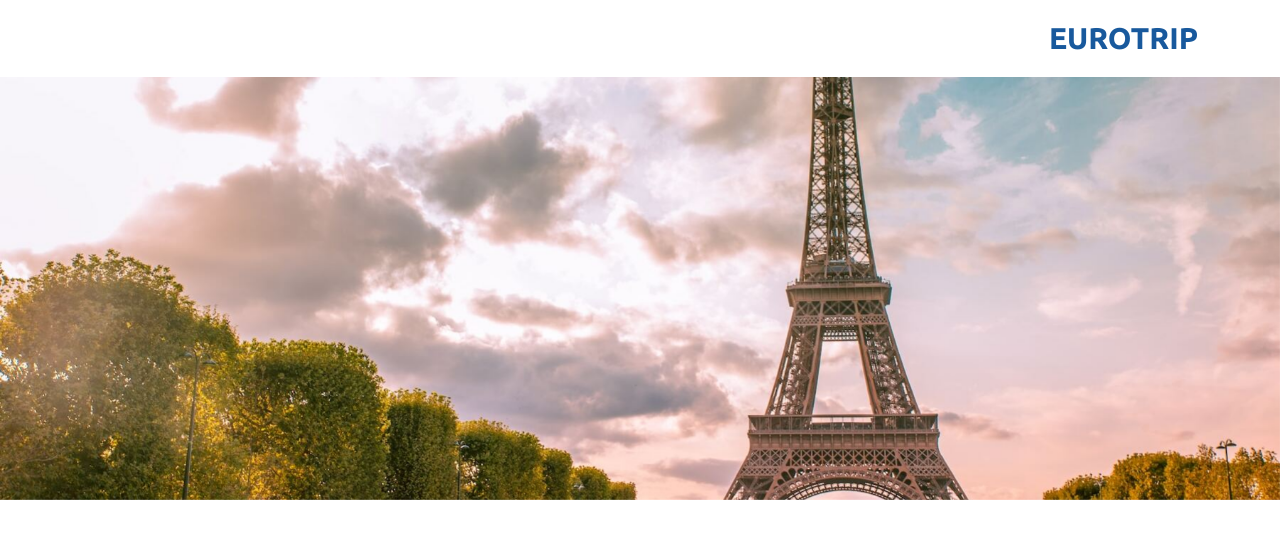
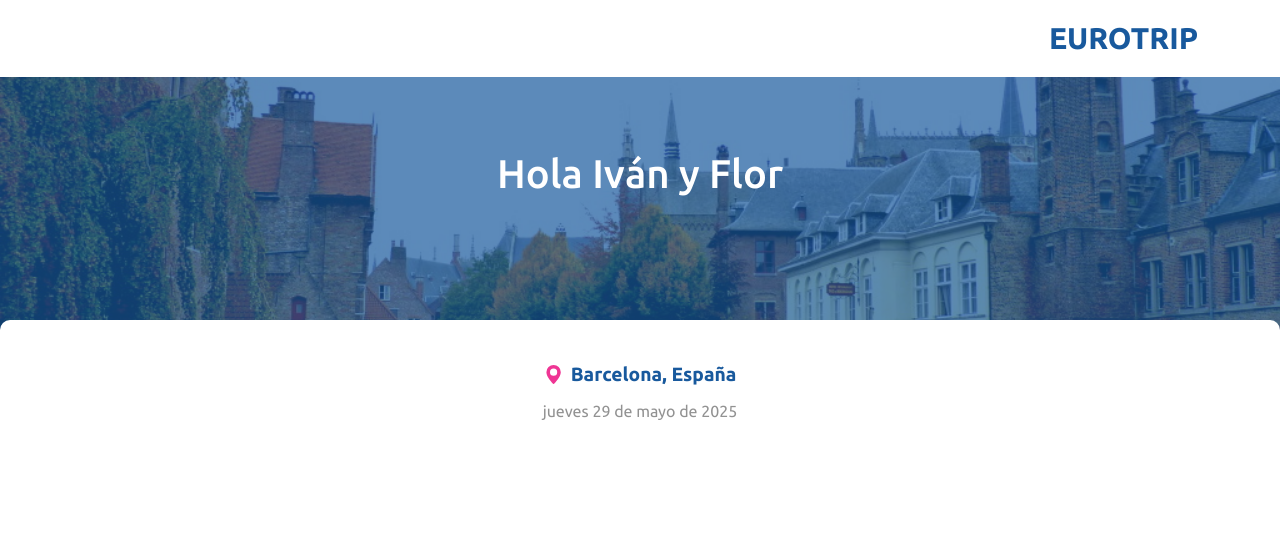
Before and after one commit to santiago-sop/trip-managment, a Next.js app in the folder frontend/: page / in a window 1280 px wide. Shown: the top 538 px of the page. Built offline with nearby package versions, Linux system fonts and the light colour scheme.

Commit message:
fin de la ubicacion

```diff
--- a/frontend/src/app/globals.css
+++ b/frontend/src/app/globals.css
@@ -4,6 +4,9 @@ body {
 
 :root{
   --azul: #18599d;
+  --azul-titles:#102b48;
+  --azul-rgb: 24, 89, 157;
   --blanco: #fff;
   --rosado:#ef3594;
+  --gris: #929292;
 }
--- /dev/null
+++ b/frontend/src/app/page.module.css
@@ -0,0 +1,64 @@
+/* Carrusel fijo al fondo */
+.carruselContainer {
+  position: fixed;
+  top: 0;
+  left: 0;
+  width: 100%;
+  height: 45vh;
+  z-index: 0;
+  overflow: hidden;
+}
+
+/* Título centrado encima del carrusel */
+.title {
+  position: absolute;
+  top: 150px;
+  left: 50%;
+  transform: translateX(-50%);
+  width: 100%;
+  text-align: center;
+  z-index: 2;
+}
+
+.title h1 {
+  color: var(--blanco);
+  font-size: 2.5rem;
+}
+
+/* Contenedor de todo el contenido (que va a scrollear) */
+.mainContent {
+  position: relative;
+  z-index: 1;
+  margin-top: 40vh; /* Para que empiece justo debajo del carrusel */
+  background-color: var(--blanco);
+  padding: 40px 20px;
+  border-radius: 10px ;
+}
+
+/* Info: ubicación y fecha */
+.infoContainer {
+  max-width: 600px;
+  margin: 0 auto;
+  text-align: center;
+  font-family: 'Ubuntu', sans-serif;
+}
+
+.location {
+  display: flex;
+  justify-content: center;
+  align-items: center;
+  gap: 8px;
+  font-size: 1.2rem;
+  font-weight: 600;
+  color: var(--azul);
+}
+
+.icon {
+  color: var(--rosado);
+}
+
+.date {
+  margin-top: 10px;
+  font-size: 1rem;
+  color: var(--gris);
+}
--- a/frontend/src/app/page.tsx
+++ b/frontend/src/app/page.tsx
@@ -1,11 +1,31 @@
 import HeroCarousel from "@/components/HeroCarousel";
-
-
+import styles from './page.module.css';
+import { BsGeoAltFill } from "react-icons/bs";
 
 export default function Home() {
   return (
     <div>
-      <HeroCarousel/>
-</div>
+      {/* Carrusel fijo en el fondo */}
+      <div className={styles.carruselContainer}>
+        <HeroCarousel />
+        <div className={styles.title}>
+          <h1>Hola Iván y Flor</h1>
+        </div>
+      </div>
+
+      {/* Contenido que sube por encima del carrusel */}
+      <div className={styles.mainContent}>
+        <div className={styles.infoContainer}>
+          <div className={styles.location}>
+            <BsGeoAltFill className={styles.icon} />
+            <span>Barcelona, España</span>
+          </div>
+          <div className={styles.date}>jueves 29 de mayo de 2025</div>
+        </div>
+
+        {/* Agregamos contenido extra para permitir scroll */}
+        <div style={{ height: '200vh' }}></div>
+      </div>
+    </div>
   );
 }
--- a/frontend/src/components/HeroCarousel.module.css
+++ b/frontend/src/components/HeroCarousel.module.css
@@ -9,3 +9,13 @@
   object-fit: cover;
   height: 100vh;
 }
+
+.overlay {
+  position: absolute;
+  top: 0;
+  left: 0;
+  width: 100%;
+  height: 100%;
+  background-color: rgba(var(--azul-rgb), 0.7);
+  z-index: 1;
+}
--- a/frontend/src/components/HeroCarousel.tsx
+++ b/frontend/src/components/HeroCarousel.tsx
@@ -17,7 +17,7 @@ const images = [
 export default function HeroCarousel() {
     return (
         <div className={styles.hero}>
-            <Carousel controls={false} indicators={false} fade interval={1000}>
+            <Carousel controls={false} indicators={false} fade interval={3000}>
                 {images.map((src, index) => (
                     <Carousel.Item key={index}>
                         <div style={{ position: 'relative', width: '100%', height: '500px' }}>
@@ -28,7 +28,9 @@ export default function HeroCarousel() {
                                 objectFit="cover"
                                 priority
                             />
+                             <div className={styles.overlay}></div>
                         </div>
+
                     </Carousel.Item>
                 ))}
             </Carousel>
```
